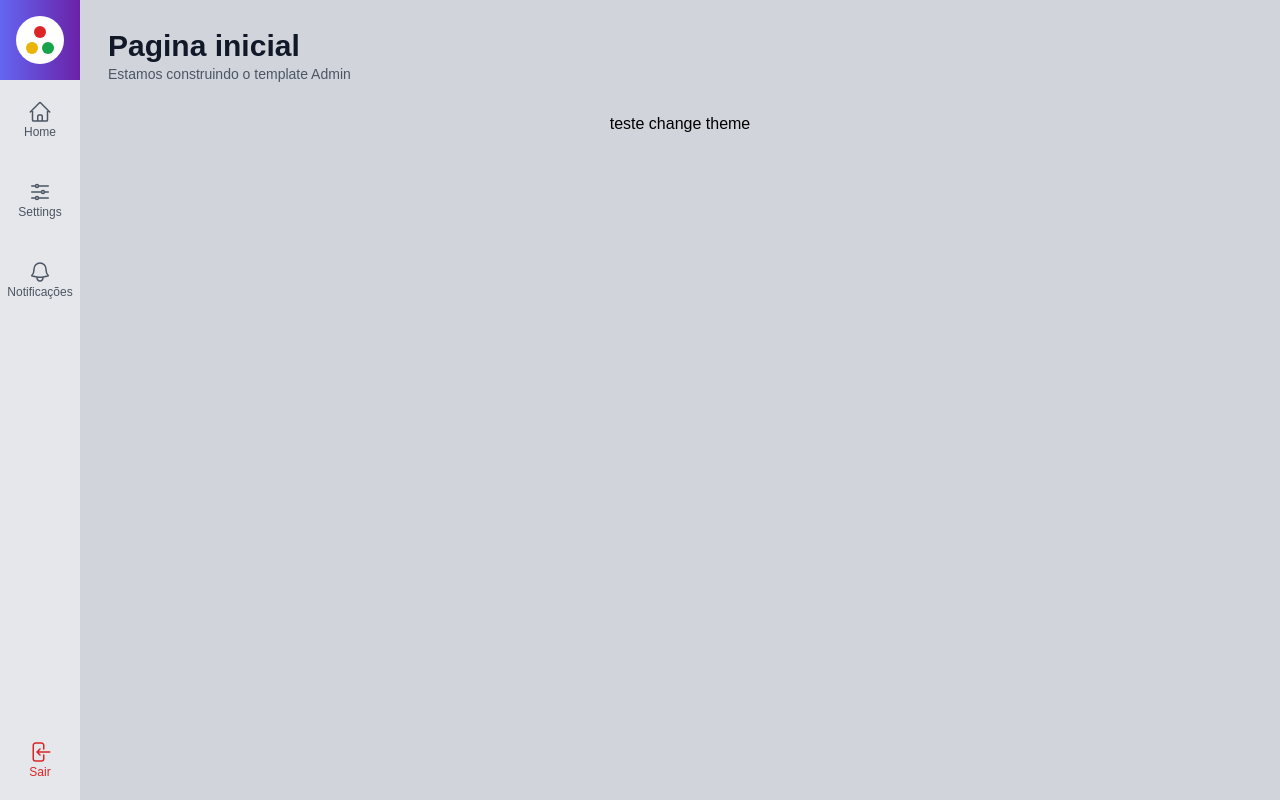
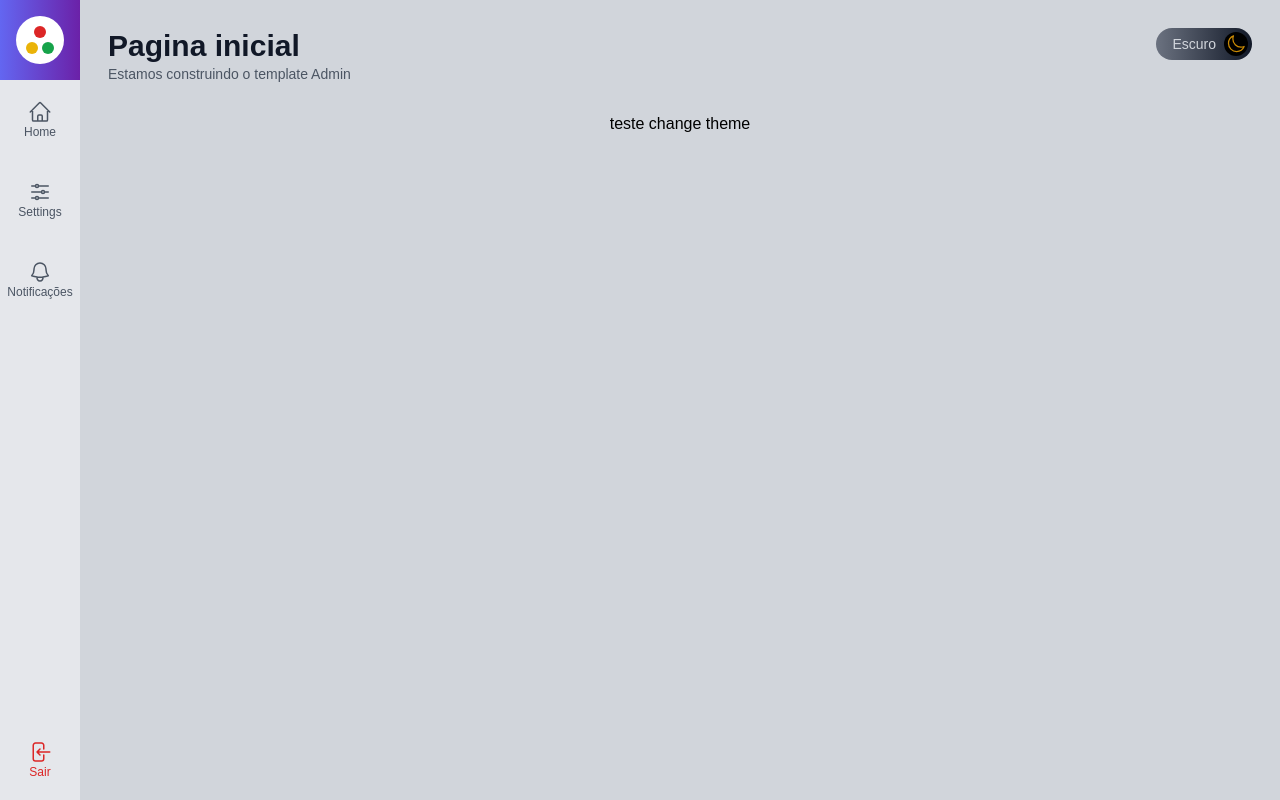
Before and after one commit to rjulio/admin-template, a Next.js app: page / in a window 1280 px wide. Both pictures are taken after a click on the button "teste change theme". Built offline with nearby package versions, Linux system fonts and the light colour scheme.

Commit message:
created change theme button

```diff
--- a/src/components/icons/index.tsx
+++ b/src/components/icons/index.tsx
@@ -22,3 +22,15 @@ export const IconLogout = (
 	  <path strokeLinecap="round" strokeLinejoin="round" d="M15.75 9V5.25A2.25 2.25 0 0 0 13.5 3h-6a2.25 2.25 0 0 0-2.25 2.25v13.5A2.25 2.25 0 0 0 7.5 21h6a2.25 2.25 0 0 0 2.25-2.25V15M12 9l-3 3m0 0 3 3m-3-3h12.75" />
 	</svg>
 );
+
+export const IconSun = (size = 6) => (
+<svg className={`size-${size} w-${size} h-${size}`} xmlns="http://www.w3.org/2000/svg" fill="none" viewBox="0 0 24 24" strokeWidth={1.5} stroke="currentColor">
+	  <path strokeLinecap="round" strokeLinejoin="round" d="M12 3v2.25m6.364.386-1.591 1.591M21 12h-2.25m-.386 6.364-1.591-1.591M12 18.75V21m-4.773-4.227-1.591 1.591M5.25 12H3m4.227-4.773L5.636 5.636M15.75 12a3.75 3.75 0 1 1-7.5 0 3.75 3.75 0 0 1 7.5 0Z" />
+	</svg>
+);
+
+export const IconMoon = (size = 6) => (
+	<svg xmlns="http://www.w3.org/2000/svg" fill="none" viewBox="0 0 24 24" strokeWidth={1.5} stroke="currentColor" className={`w-${size} h-${size} size-${size}`}>
+	  <path strokeLinecap="round" strokeLinejoin="round" d="M21.752 15.002A9.72 9.72 0 0 1 18 15.75c-5.385 0-9.75-4.365-9.75-9.75 0-1.33.266-2.597.748-3.752A9.753 9.753 0 0 0 3 11.25C3 16.635 7.365 21 12.75 21a9.753 9.753 0 0 0 9.002-5.998Z" />
+	</svg>
+);
--- /dev/null
+++ b/src/components/template/ChangeThemeButton.tsx
@@ -0,0 +1,56 @@
+import { IconSun, IconMoon } from '@/components/icons';
+
+interface ChangeThemeButtonProps {
+	theme: string;
+	changeTheme: () => void;
+}
+
+export default function ChangeThemeButton(props: ChangeThemeButtonProps) {
+	return props.theme === 'dark' ? (
+		<div
+			onClick={ props.changeTheme }
+			className={`
+				bg-gradient-to-r from-yellow-300 to-yellow-600
+				cursor-pointer
+				hidden sm:flex items-center
+				w-14 lg:w-24 h-8 p-1 rounded-full
+			`}>
+			<div className={`
+				flex items-center justify-center
+				bg-white text-yellow-600
+				w-6 h-6 rounded-full
+			`}>
+				{ IconSun(5) }
+			</div>
+			<div className={`
+				hidden lg:flex items-center ml-4
+				text-white text-sm
+			`}>
+				Claro
+			</div>
+		</div>
+	) : (
+		<div
+			onClick={ props.changeTheme }
+			className={`
+				bg-gradient-to-r from-gray-500 to-gray-900
+				cursor-pointer
+				hidden sm:flex items-center justify-end
+				w-14 lg:w-24 h-8 p-1 rounded-full
+			`}>
+			<div className={`
+				hidden lg:flex items-center mr-2
+				text-gray-300 text-sm
+			`}>
+				Escuro
+			</div>
+			<div className={`
+				flex items-center justify-center
+				bg-black text-yellow-600
+				w-6 h-6 rounded-full
+			`}>
+				{ IconMoon(5) }
+			</div>
+		</div>
+	);
+}
--- a/src/components/template/Header.tsx
+++ b/src/components/template/Header.tsx
@@ -1,4 +1,7 @@
 import Title from '@/components/template/Title';
+import ChangeThemeButton from '@/components/template/ChangeThemeButton';
+
+import useAppContext from '@/data/hooks/useAppContext';
 
 interface HeaderProps {
 	title: string;
@@ -6,9 +9,16 @@ interface HeaderProps {
 }
 
 export default function Header(props: HeaderProps) {
+	const { theme, changeTheme } = useAppContext();
+
 	return (
-		<div>
+		<div className={`flex`}>
 			<Title title={ props.title } subtitle={ props.subtitle } />
+			<div className={`flex flex-grow justify-end`}>
+				<ChangeThemeButton
+					theme={ theme }
+					changeTheme={ changeTheme } />
+			</div>
 		</div>
 	);
 }
--- a/tailwind.config.ts
+++ b/tailwind.config.ts
@@ -5,6 +5,10 @@ const config: Config = {
     "./src/pages/**/*.{js,ts,jsx,tsx,mdx}",
     "./src/components/**/*.{js,ts,jsx,tsx,mdx}",
     "./src/app/**/*.{js,ts,jsx,tsx,mdx}",
+  ],
+  safelist: [
+    { pattern: /^h-/ },
+    { pattern: /^w-/ },
   ],
   theme: {
     extend: {
```
